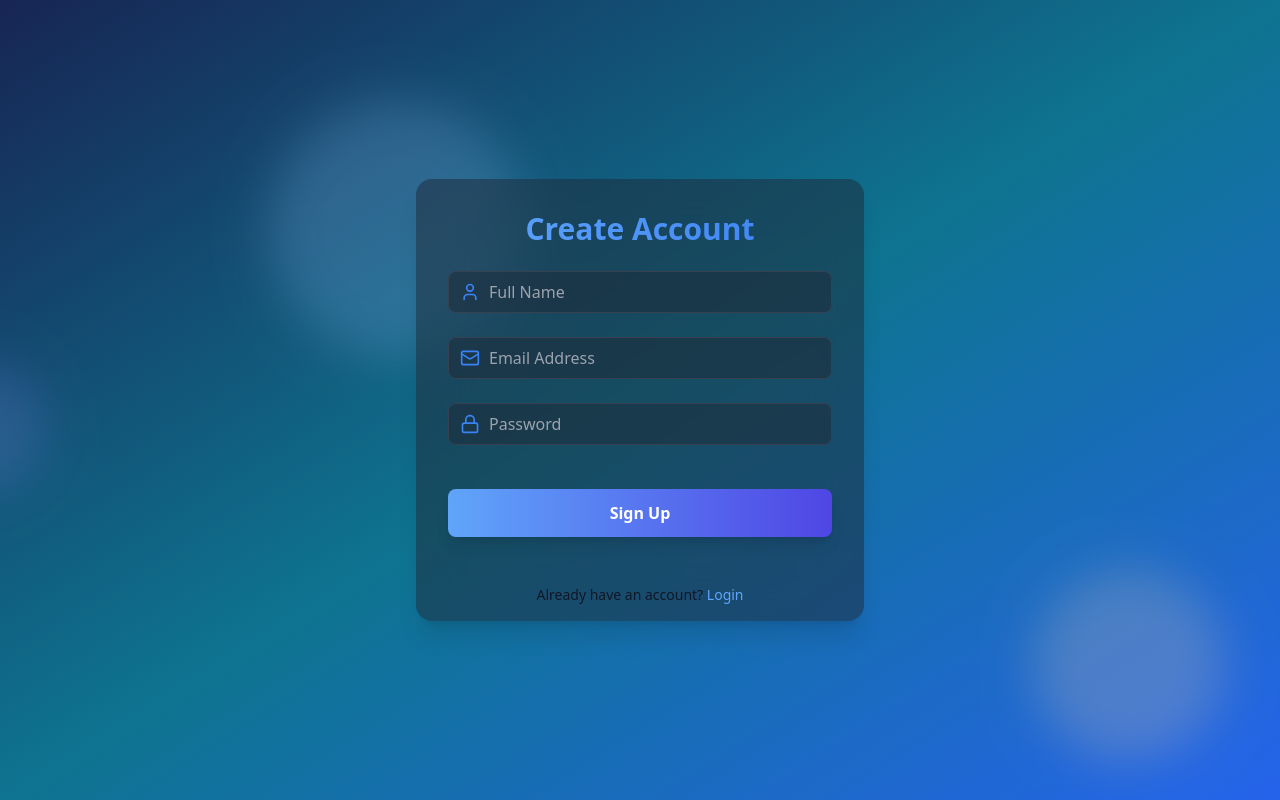
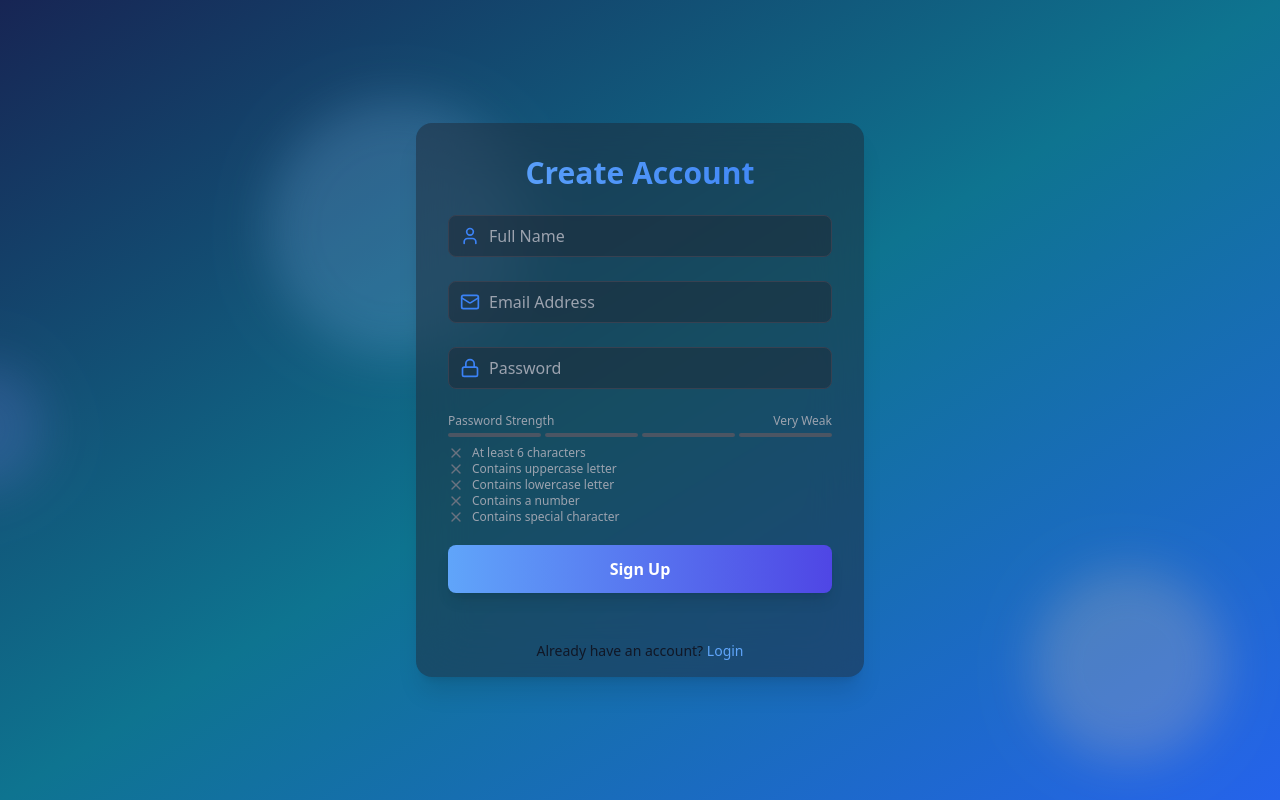
Before and after one commit to MbusyaNgesa/oauth, a React (Vite) app in the folder frontend/: page /signup in a window 1280 px wide. Built offline with nearby package versions, Linux system fonts and the light colour scheme.

Commit message:
Password generation and UI

```diff
--- /dev/null
+++ b/frontend/src/components/PasswordStrengthMeter.jsx
@@ -0,0 +1,79 @@
+import { Check, X } from "lucide-react";
+
+const PasswordCriteria = ({ password }) => {
+  const criteria = [
+    { label: "At least 6 characters", met: password.length >= 6 },
+    { label: "Contains uppercase letter", met: /[A-Z]/.test(password) },
+    { label: "Contains lowercase letter", met: /[a-z]/.test(password) },
+    { label: "Contains a number", met: /\d/.test(password) },
+    { label: "Contains special character", met: /[^A-Za-z0-9]/.test(password) },
+  ];
+
+  return (
+    <div>
+      {criteria.map((item, index) => (
+        <div key={item.label} className="flex items-center text-xs">
+          {item.met ? (
+            <Check className="size-4 text-blue-500 mr-2" />
+          ) : (
+            <X className="size-4 text-gray-500 mr-2" />
+          )}
+          <span className={item.met ? "text-blue-500" : "text-gray-400"}>
+            {item.label}
+          </span>
+        </div>
+      ))}
+    </div>
+  );
+};
+
+const PasswordStrengthMeter = ({ password }) => {
+  const getStrength = (pass) => {
+    let strength = 0;
+    if (pass.length >= 6) strength++;
+    if (pass.match(/[a-z]/) && pass.match(/[A-Z]/)) strength++;
+    if (pass.match(/\d/)) strength++;
+    if (pass.match(/[^a-zA-Z\d]/)) strength++;
+    return strength;
+  };
+  const strength = getStrength(password);
+
+  const getColor = (strength) => {
+    if (strength === 0) return "bg-red-500";
+    if (strength === 1) return "bg-red-400";
+    if (strength === 2) return "bg-yellow-500";
+    if (strength === 3) return "bg-yellow-400";
+    return "bg-green-500";
+  };
+
+  const getStrengthText = (strength) => {
+    if (strength === 0) return "Very Weak";
+    if (strength === 1) return "Weak";
+    if (strength === 2) return "Fair";
+    if (strength === 3) return "Good";
+    return "Strong";
+  };
+
+  return (
+    <div className="mt-2">
+      <div className="flex justify-between items-center mb-1">
+        <span className="text-xs text-gray-400">Password Strength</span>
+        <span className="text-xs text-gray-400">
+          {getStrengthText(strength)}
+        </span>
+      </div>
+      <div className="flex space-x-1 mb-2">
+        {[...Array(4)].map((_, index) => (
+          <div
+            key={index}
+            className={` h-1 w-1/4 rounded-full transition-colors duration-300
+                    ${index < strength ? getColor(strength) : "bg-gray-600"}`}
+          />
+        ))}
+      </div>
+      <PasswordCriteria password={password} />
+    </div>
+  );
+};
+
+export { PasswordStrengthMeter };
--- a/frontend/src/components/index.js
+++ b/frontend/src/components/index.js
@@ -1,2 +1,3 @@
 export { FloatingShape } from "./FloatingShape";
 export { Input } from "./Input";
+export { PasswordStrengthMeter } from "./PasswordStrengthMeter";
--- a/frontend/src/pages/SignupPage.jsx
+++ b/frontend/src/pages/SignupPage.jsx
@@ -1,5 +1,5 @@
 import { motion } from "framer-motion";
-import { Input } from "../components/index";
+import { Input, PasswordStrengthMeter } from "../components/index";
 import { Lock, Mail, Phone, User } from "lucide-react";
 import { useState } from "react";
 import { Link } from "react-router-dom";
@@ -56,6 +56,7 @@
           />
         </form>
 
+        <PasswordStrengthMeter password={password} />
         <motion.button
           className="mt-5 w-full py-3 px-4
         bg-gradient-to-r from-blue-400 to-indigo-600 text-white
```
